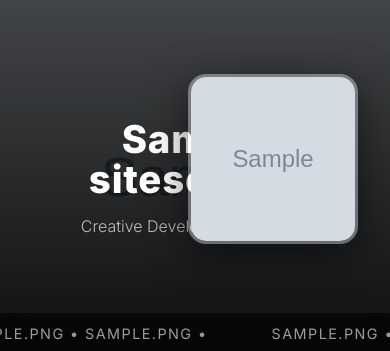
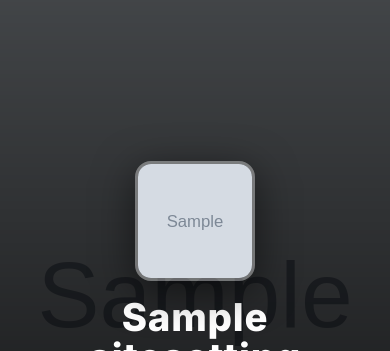
Before and after one commit to rezaaminipour/portfolio, a Django app: page / in a window 390 px wide. Shown: the top 351 px of the page. Run offline with Django 5.2, Linux system fonts and the light colour scheme; tables that the repository leaves empty hold one stand-in row (values such as "Sample post"); grey boxes marked "Sample" are stand-in pictures.

Commit message:
Fix mobile banner: stack profile image above name on small screens

```diff
--- a/portfoliobase/portfolio/templates/portfolio/index.html
+++ b/portfoliobase/portfolio/templates/portfolio/index.html
@@ -356,6 +356,22 @@
         @media (max-width: 640px) {
             section { padding: 3rem 1.25rem; }
             .social-card { width: 100%; justify-content: center; }
+            .banner { height: 70vh; min-height: 440px; }
+            .banner-content { padding: 3rem 1rem 4rem; }
+            .banner-title-row {
+                flex-direction: column;
+                gap: 1rem;
+            }
+            .profile-box {
+                position: static;
+                top: auto;
+                right: auto;
+                transform: none;
+                order: -1;
+                width: 120px;
+                height: 120px;
+                border-radius: 16px;
+            }
         }
     </style>
 </head>
```
